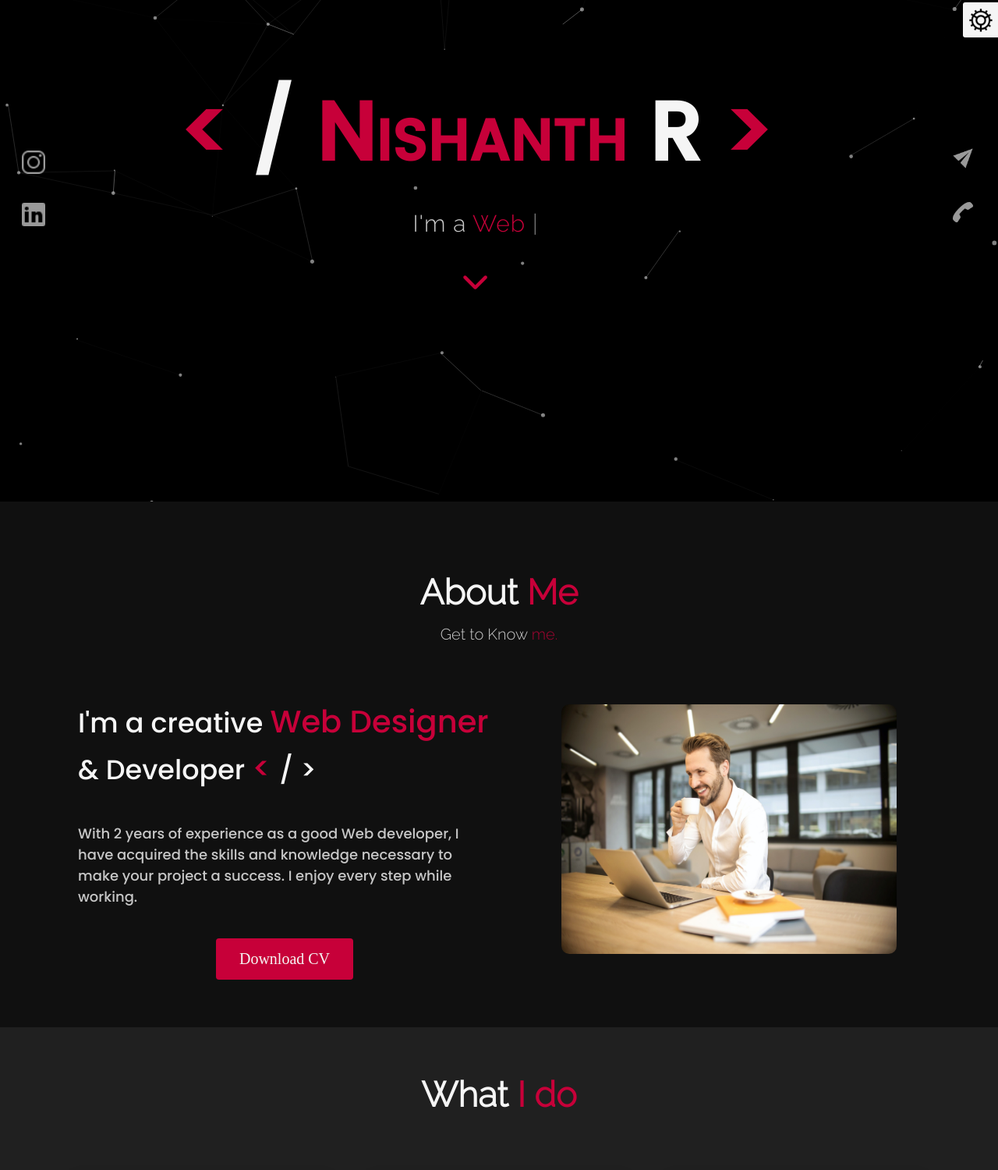
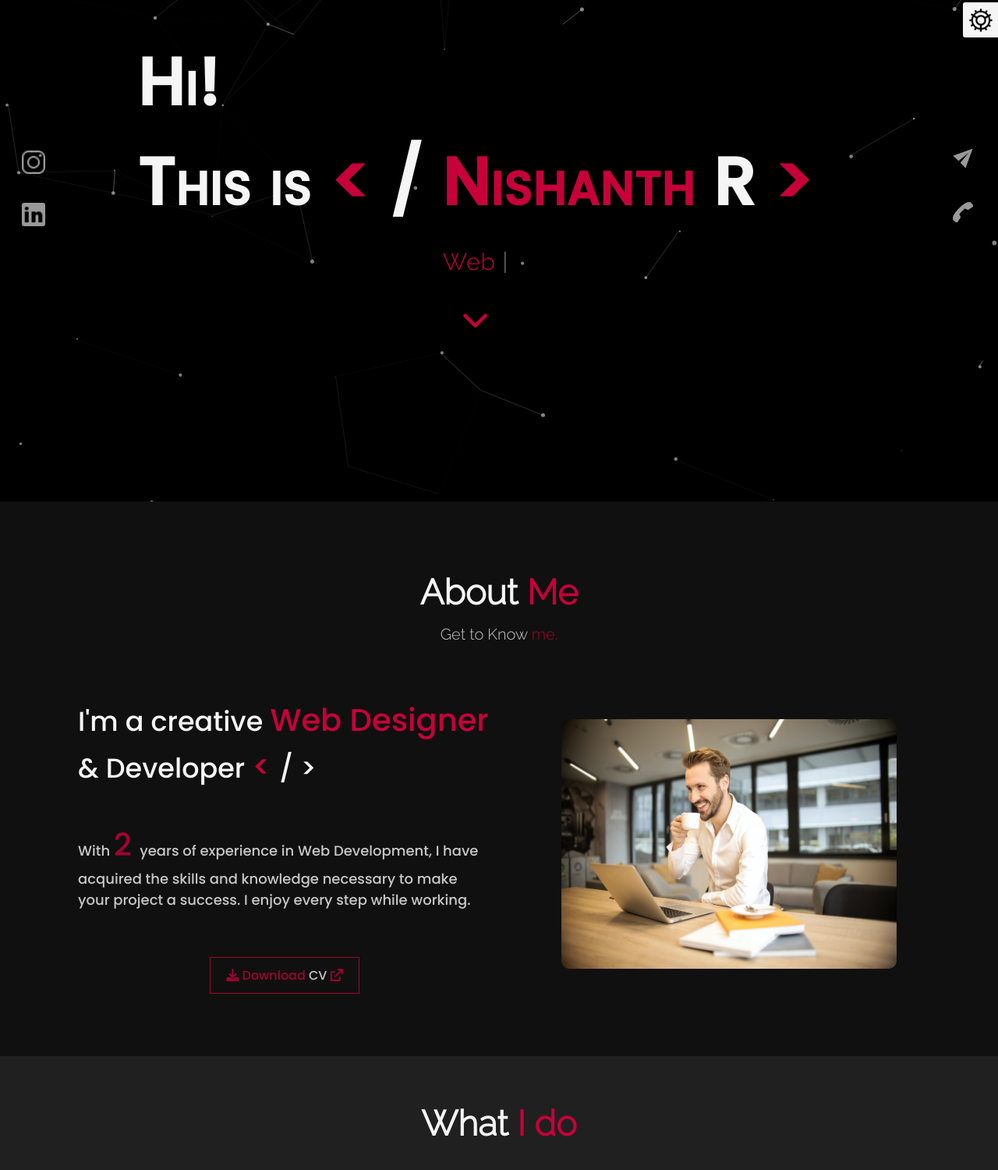
Before and after one commit to NishanthSbz/PORTFOLIO-WEBSITE, a plain HTML site: page themes/index.html in a window 1280 px wide. Shown: the part 157-1657 px from the top of the page at 78% size. Drawn offline with nearby package versions, Linux system fonts and the light colour scheme.

Commit message:
all done except blog

```diff
--- a/themes/css/index.css
+++ b/themes/css/index.css
@@ -313,7 +313,7 @@ body {
     font-weight: 700;
     font-family: poppins;
     font-variant: small-caps;
-    font-size: 105px;
+    font-size: 85px;
 }
 
 .header-content .secondline {
@@ -629,7 +629,53 @@ body {
     padding-top: 40px;
 }
 
-.cv a button {
+.cv button {
+    font-size: 16px;
+    opacity: .8;
+    width: auto;
+    font-family: poppins;
+    font-weight: 200;
+    padding: 10px 20px;
+    background: transparent;
+    color: #c70039;
+    transition: all .4s ease;
+    outline: none;
+    margin: 20px;
+    border: 1.5px solid #c70039;
+    cursor: pointer;
+    overflow: hidden;
+    position: relative;
+}
+
+.cv button::before {
+    content: "";
+    position: absolute;
+    width: 0%;
+    height: 200%;
+    transform: rotate(-14deg) translateY(-26px);
+    top: 0;
+    left: 0;
+    z-index: 3;
+    background: #c70039;
+    transition: all .4s ease;
+}
+
+.cv button:hover {
+    opacity: 1;
+    color: whitesmoke;
+}
+
+.cv button:hover::before {
+    opacity: 1;
+    width: 120%;
+}
+
+.cv button:hover .colors {
+    position: relative;
+    z-index: 4;
+}
+
+/* .cv a button {
     background: transparent;
     border: none;
     padding: 15px 30px;
@@ -637,7 +683,7 @@ body {
     background: #c70039;
     outline: none;
     font-size: 20px;
-    font-family: aileron;
+    font-family: poppins;
     border-radius: 4px;
     font-weight: 400;
     cursor: pointer;
@@ -649,7 +695,7 @@ body {
 .cv a button:hover {
     opacity: 1;
     transform: scale(1.05);
-}
+} */
 
 #services {
     position: relative;
@@ -1794,7 +1840,7 @@ For devices with smaller width like mobile phone
         font-weight: 700;
         font-family: poppins;
         font-variant: small-caps;
-        font-size: 45px;
+        font-size: 30px;
     }
 
     #about-content {
@@ -2360,7 +2406,7 @@ for tabs and large phones
         font-weight: 700;
         font-family: poppins;
         font-variant: small-caps;
-        font-size: 65px;
+        font-size: 45px;
     }
 
     #about-content {
--- a/themes/index.html
+++ b/themes/index.html
@@ -76,10 +76,10 @@
 
             <!--Social Media Links-->
             <div class="social-media-links color">
-                <a href="#"><img src="images/instagram logo.png" class="social-media"
+                <a href="https://www.instagram.com/nishanth_s.b.z_/"><img src="images/instagram logo.png" class="social-media"
                         alt="instagram-logo"></a><!--Your instagram homepage link inser in place of "#"-->
 
-                <a href="#"><img src="images/linkedin logo.png" class="social-media" alt="linkedin-logo"></a>
+                <a href="https://www.linkedin.com/in/nishanth-r-86388a259/"><img src="images/linkedin logo.png" class="social-media" alt="linkedin-logo"></a>
                 <!-- <a href="#"><img src="images/facebook logo.png" class="social-media" alt="facebook-logo"></a>
                 <a href="#"><img src="images/twitter logo.png" class="social-media" alt="twitter-logo"></a> -->
 
@@ -87,11 +87,13 @@
             <!--Social Media Links end-->
             <div class="header-content">
                 <div class="header-content-box">
+                    <div class="firstline" style="text-align: left;">
+                        Hi!
+                    </div>
                     <div class="firstline">
-                        <span class="color"> < </span> / <span class="color">Nishanth </span>R <span class="color"> > </span>
+                        This is<span class="color"> < </span> / <span class="color">Nishanth </span>R <span class="color"> > </span>
                     </div>
                     <div class="secondline">
-                        I'm a
                         <span class="txt-rotate color" data-period="1200"
                             data-rotate='[ "UI/UX Designer...", "Web Developer...", " Coding Enthusiast..." ]'></span>
                         <span class="slash">|</span>
@@ -166,12 +168,21 @@
                                 < </span> / >
                             </span>
                             <br>
-                            <span class="about-second-line"> With 2 years of experience as a good Web developer, I
+                            <span class="about-second-line"> With <span class="color">2 </span>years of experience in Web Development, I
                                 have acquired the skills and knowledge necessary to make your project a success. I enjoy
                                 every step while working.</span>
-                            <div class="cv">
-                                <a href="#"><button>Download <span class="colors">CV</span></button></a>
-                            </div>
+
+                                <div class="cv">
+                                    <a href="https://pyexpo.netlify.app" target="_blank">
+                                        <button>
+                                            <span class="index">
+                                                <i class="fas fa-download"></i> Download <span class="colors">CV</span>
+                                                <i class="fas fa-arrow-up-right-from-square"></i>
+                                            </span>
+                                        </button>
+                                    </a>
+                                </div>
+
                     </div>
                     <!--about picture-->
                     <div class="about-img">
@@ -339,7 +350,7 @@
                                     <a href="https://pyexpo.netlify.app" target="_blank">
                                         <button>
                                             <span class="index">
-                                                <i class="fab fa-github"></i> View live
+                                                <i class="fas fa-globe"></i> View live
                                                 <i class="fas fa-arrow-up-right-from-square"></i>
                                             </span>
                                         </button>
@@ -353,7 +364,7 @@
                                     <a href="https://sih-thiruvizha.netlify.app" target="_blank">
                                         <button>
                                             <span class="index">
-                                                View Live
+                                                <i class="fas fa-globe"></i> View Live
                                                 <i class="fas fa-arrow-up-right-from-square"></i>
                                             </span>
                                         </button>
@@ -374,10 +385,10 @@
                                 <p>GK Wedding & Event Management</p>
 
                                 <div class="button">
-                                    <a href="https://sih-thiruvizha.netlify.app" target="_blank">
+                                    <a href="https://gkevents.netlify.app/" target="_blank">
                                         <button>
                                             <span class="index">
-                                                View Live
+                                                <i class="fas fa-globe"></i> View Live
                                                 <i class="fas fa-arrow-up-right-from-square"></i>
                                             </span>
                                         </button>
@@ -390,7 +401,7 @@
                                     <a href="https://startupculturefoundation.in/" target="_blank">
                                         <button>
                                             <span class="index">
-                                                <i class="fab fa-github"></i> View live
+                                                <i class="fas fa-globe"></i> View live
                                                 <i class="fas fa-arrow-up-right-from-square"></i>
                                             </span>
                                         </button>
```
